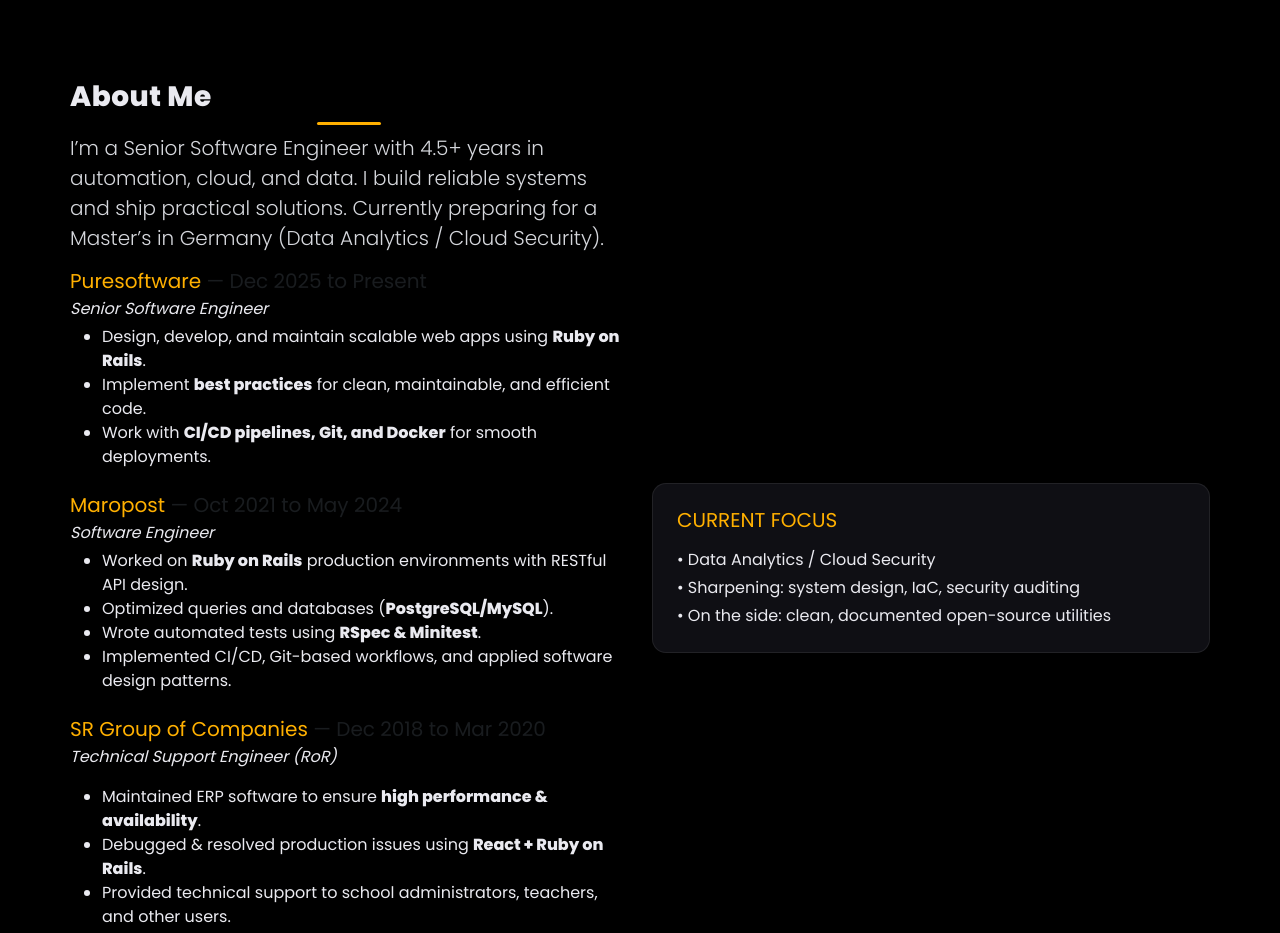
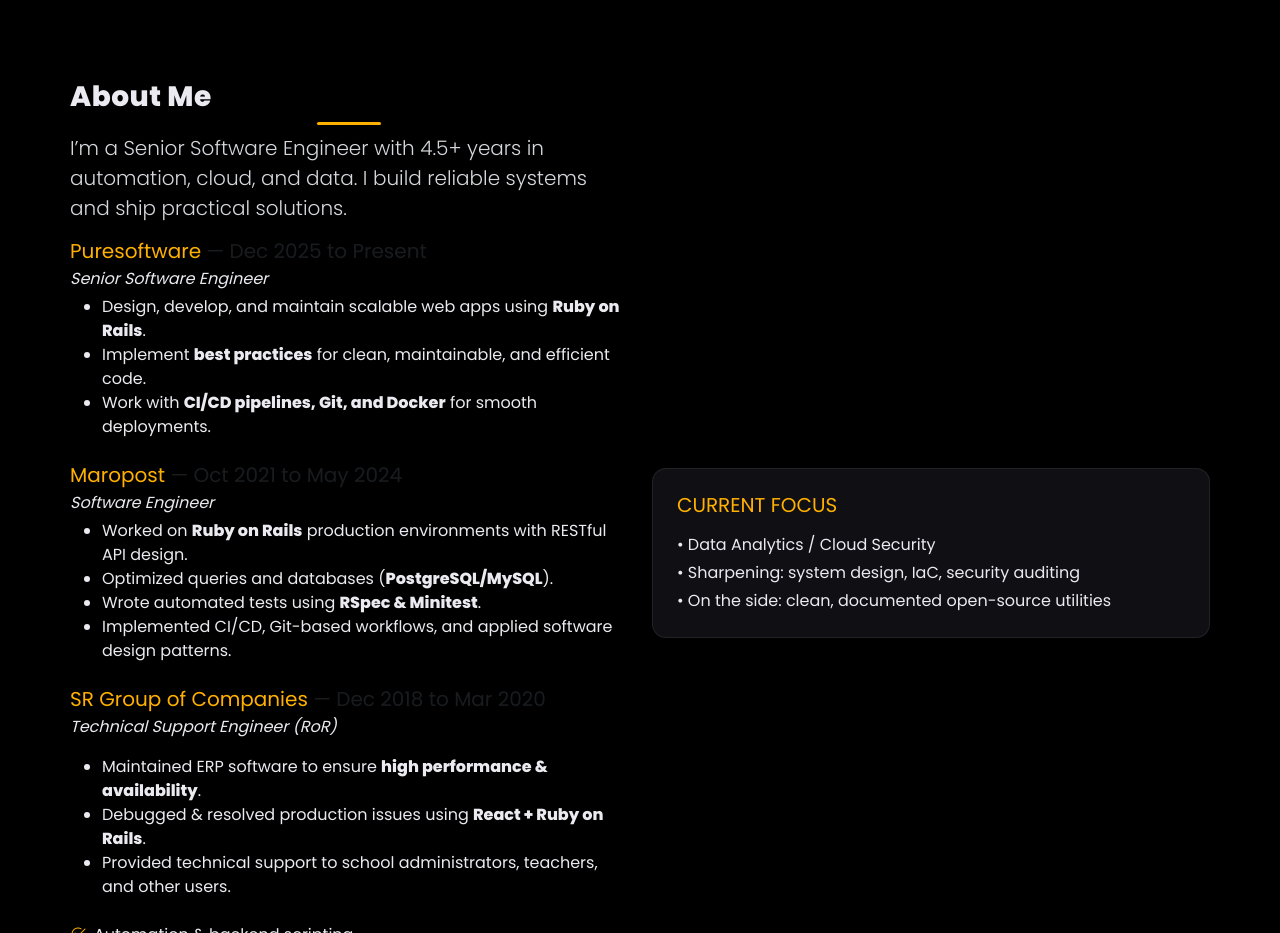
Before and after one commit to Nikhil-Sharma1765/Nikhil-Sharma1765.github.io, a plain HTML site: page index.html in a window 1280 px wide. Shown: the part 800-1733 px from the top of the page. Drawn offline with nearby package versions, Linux system fonts and the light colour scheme.

Commit message:
Update index.html

```diff
--- a/index.html
+++ b/index.html
@@ -87,8 +87,7 @@
       <h3 class="section-title">About Me</h3>
       <p class="lead">
         I’m a Senior Software Engineer with 4.5+ years in automation, cloud, and data.
-        I build reliable systems and ship practical solutions. Currently preparing
-        for a Master’s in Germany (Data Analytics / Cloud Security).
+        I build reliable systems and ship practical solutions.
       </p>
         <div class="timeline">
   <div class="timeline-item mb-4">
```
